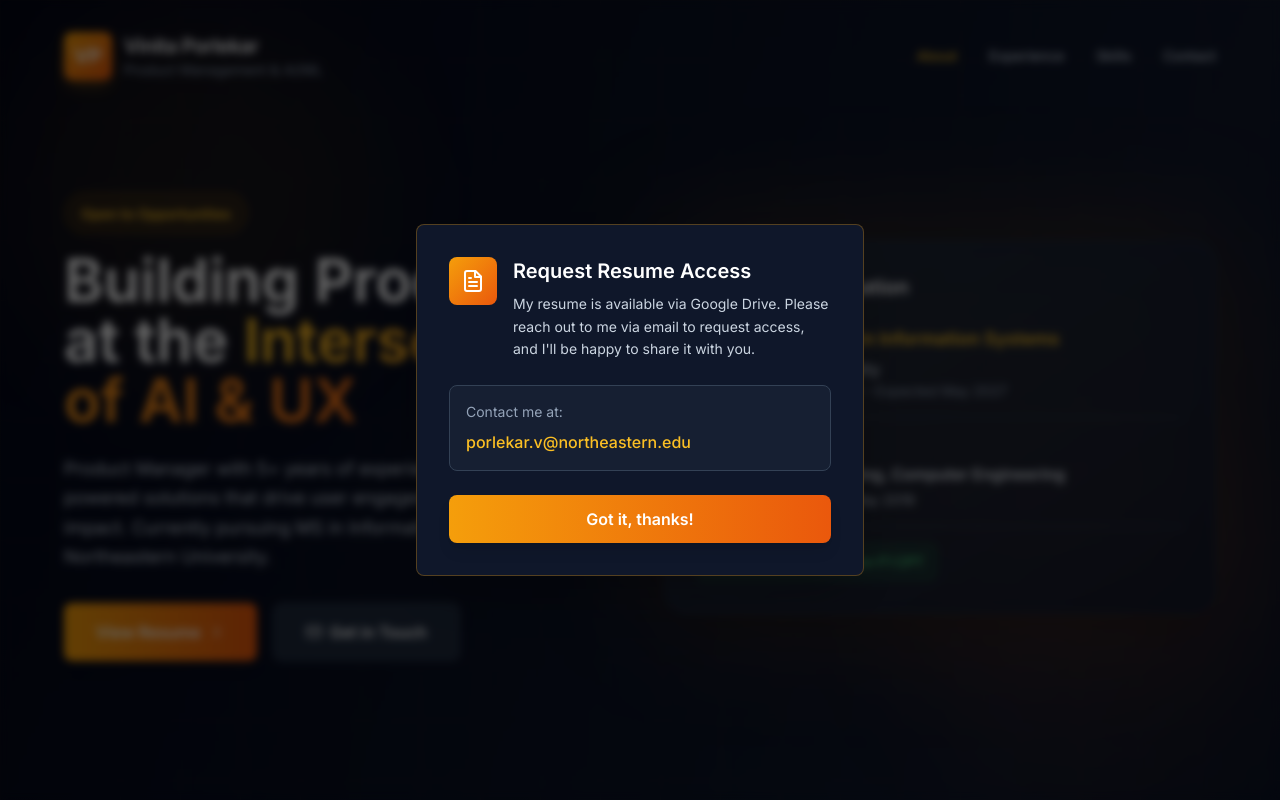
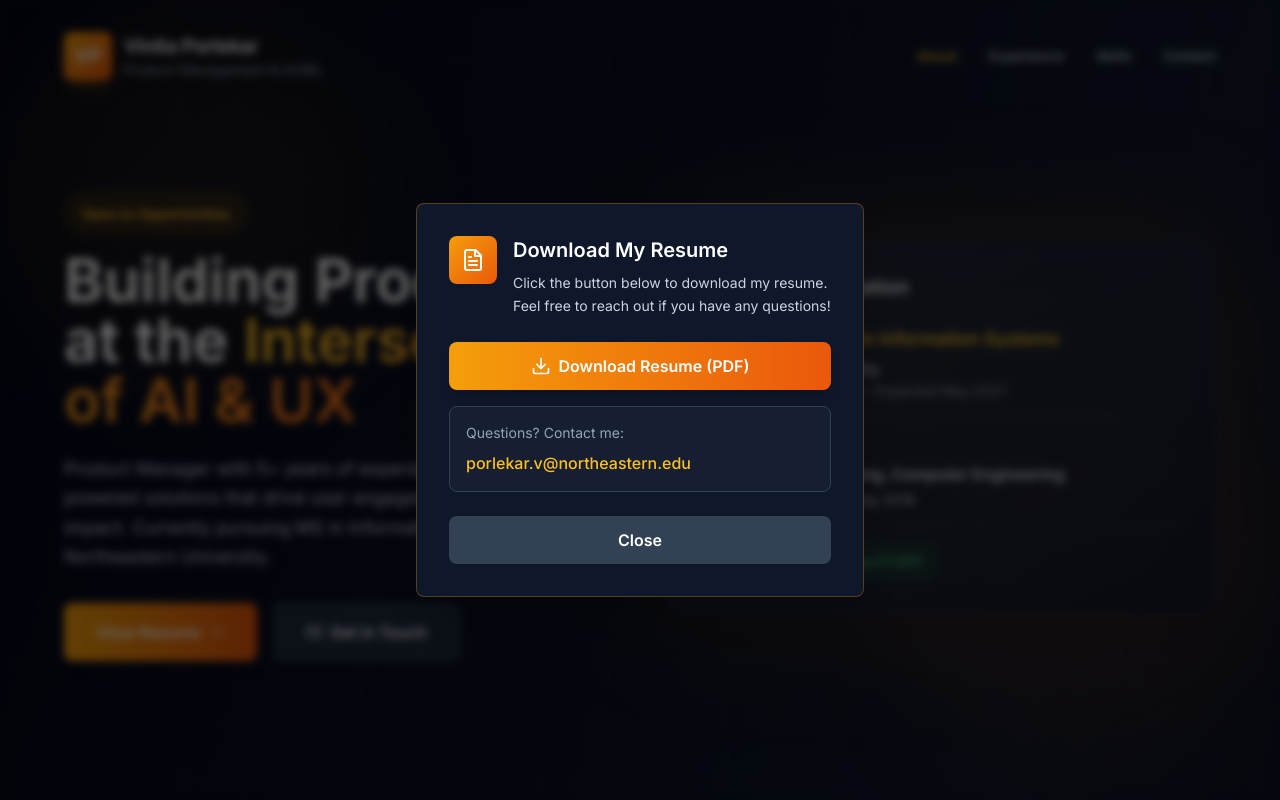
Before and after one commit to vinitaporlekar/portfolio, a React (Vite) app: page / in a window 1280 px wide. Both pictures are taken after a click on the button "View Resume". Shown: the top 800 px of the page. Built offline with nearby package versions, Linux system fonts and the light colour scheme.

Commit message:
resume access

```diff
--- a/src/components/ResumeModal.jsx
+++ b/src/components/ResumeModal.jsx
@@ -1,7 +1,17 @@
 import React from 'react';
-import { FileText } from 'lucide-react';
+import { FileText, Download, ExternalLink } from 'lucide-react';
 
 const ResumeModal = ({ setShowResumeModal }) => {
+  const handleDownload = () => {
+    // Create a link to download the resume
+    const link = document.createElement('a');
+    link.href = '/Vinita_Porlekar_Resume.pdf'; // You'll need to place the PDF in your public folder
+    link.download = 'Vinita_Porlekar_Resume.pdf';
+    document.body.appendChild(link);
+    link.click();
+    document.body.removeChild(link);
+  };
+
   return (
     <div className="fixed inset-0 bg-black/60 backdrop-blur-sm flex items-center justify-center z-50 p-4 animate-fadeIn">
       <div className="bg-slate-900 border border-amber-500/30 rounded-lg max-w-md w-full p-8 shadow-2xl animate-slideUp">
@@ -10,15 +20,23 @@ const ResumeModal = ({ setShowResumeModal }) => {
             <FileText className="w-6 h-6 text-white" />
           </div>
           <div>
-            <h3 className="text-xl font-bold text-white mb-2">Request Resume Access</h3>
+            <h3 className="text-xl font-bold text-white mb-2">Download My Resume</h3>
             <p className="text-slate-300 text-sm leading-relaxed">
-              My resume is available via Google Drive. Please reach out to me via email to request access, and I'll be happy to share it with you.
+              Click the button below to download my resume. Feel free to reach out if you have any questions!
             </p>
           </div>
         </div>
 
+        <button
+          onClick={handleDownload}
+          className="w-full bg-gradient-to-r from-amber-500 to-orange-600 text-white py-3 rounded-lg font-semibold hover:from-amber-600 hover:to-orange-700 transition-all duration-300 shadow-lg hover:shadow-amber-500/25 mb-4 flex items-center justify-center gap-2"
+        >
+          <Download className="w-5 h-5" />
+          Download Resume (PDF)
+        </button>
+
         <div className="bg-slate-800/50 rounded-lg p-4 mb-6 border border-slate-700">
-          <p className="text-slate-400 text-sm mb-2">Contact me at:</p>
+          <p className="text-slate-400 text-sm mb-2">Questions? Contact me:</p>
           <a
             href="mailto:porlekar.v@northeastern.edu"
             className="text-amber-400 hover:text-amber-300 transition-colors font-medium break-all"
@@ -29,9 +47,9 @@ const ResumeModal = ({ setShowResumeModal }) => {
 
         <button
           onClick={() => setShowResumeModal(false)}
-          className="w-full bg-gradient-to-r from-amber-500 to-orange-600 text-white py-3 rounded-lg font-semibold hover:from-amber-600 hover:to-orange-700 transition-all duration-300 shadow-lg hover:shadow-amber-500/25"
+          className="w-full bg-slate-700 text-white py-3 rounded-lg font-semibold hover:bg-slate-600 transition-all duration-300"
         >
-          Got it, thanks!
+          Close
         </button>
       </div>
     </div>
```
